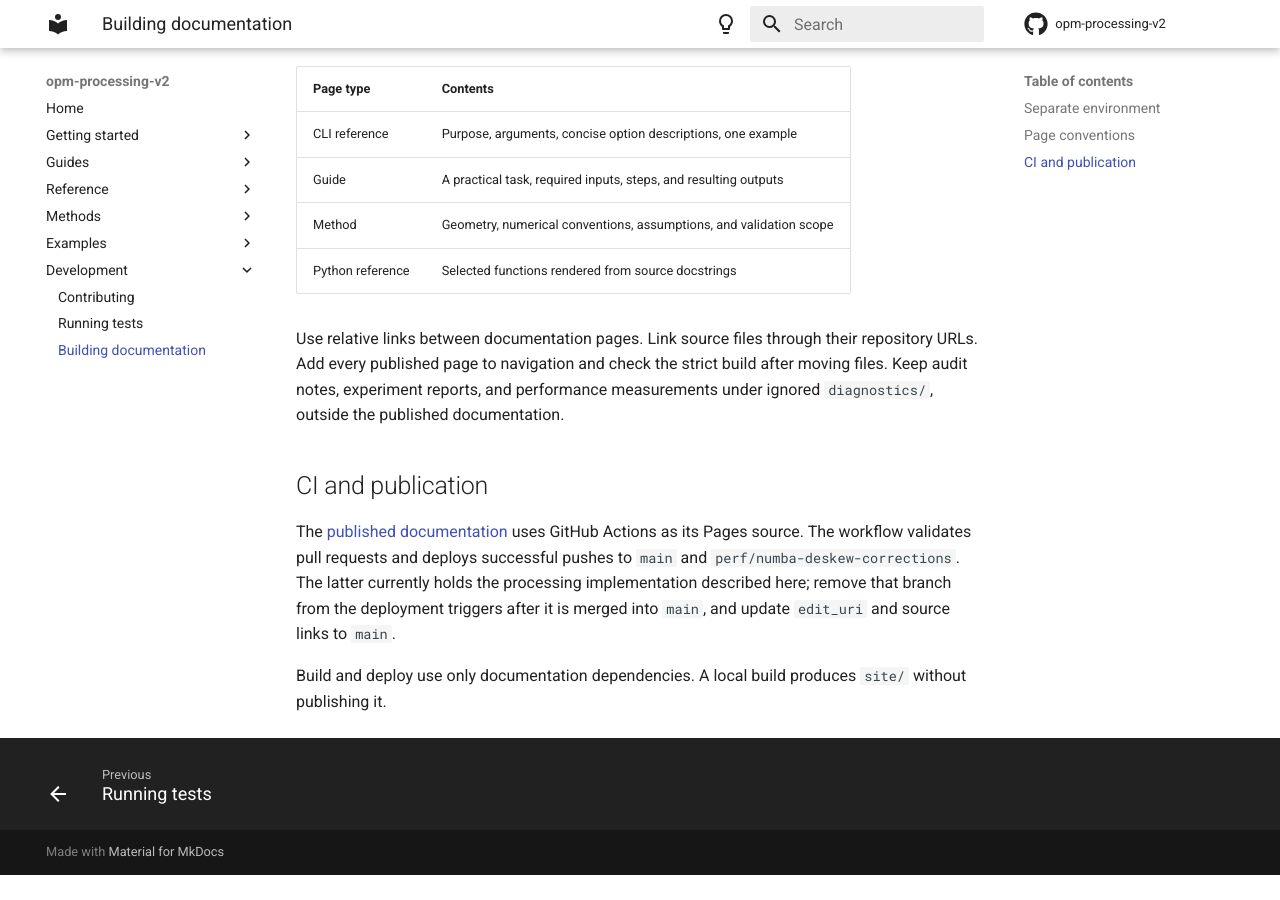
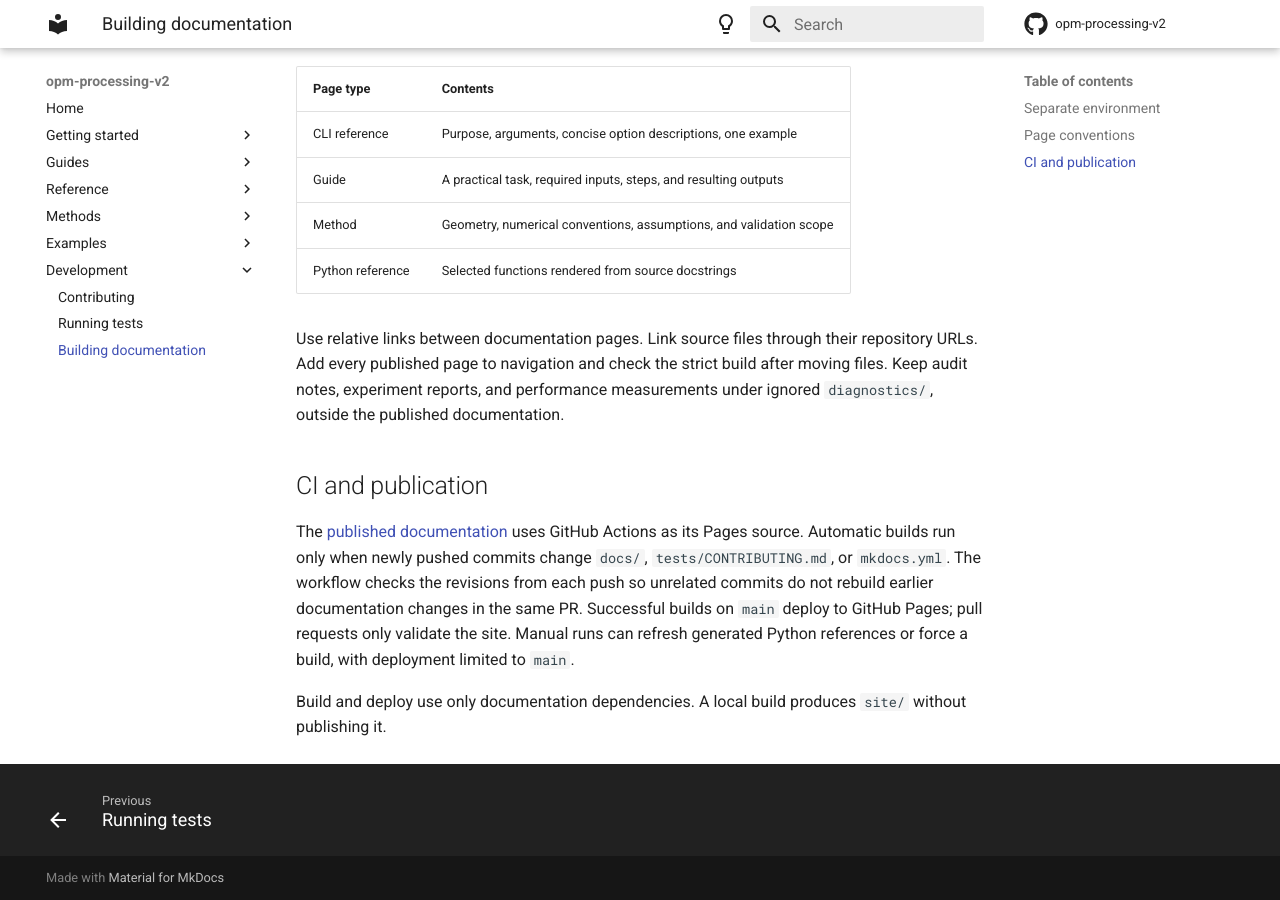
Before and after one commit to QI2lab/opm-processing-v2, an MkDocs documentation site: the page built from docs/development/documentation.md, in a window 1280 px wide and 900 px high, scrolled down 734 px. Built offline with MkDocs 1.6.1 and Material for MkDocs 9.7.7, drawn with Linux system fonts in a browser that asks for light colours; comment, search, counter and statistics services are not loaded; before the commit the page ends 1609 px from its top, so only the background shows below that.

Commit message:
fix: limit documentation CI to relevant changes (#28)
* fix: limit documentation CI to relevant changes

* fix: grant contents permission for draft PR conversion

* fix: skip documentation builds when pushed content is unchanged

```diff
--- a/docs/development/documentation.md
+++ b/docs/development/documentation.md
@@ -44,11 +44,12 @@
 ## CI and publication
 
 The [published documentation](https://qi2lab.github.io/opm-processing-v2/)
-uses GitHub Actions as its Pages source. The workflow validates pull requests
-and deploys successful pushes to `main` and `perf/numba-deskew-corrections`.
-The latter currently holds the processing implementation described here; remove
-that branch from the deployment triggers after it is merged into `main`, and
-update `edit_uri` and source links to `main`.
+uses GitHub Actions as its Pages source. Automatic builds run only when newly
+pushed commits change `docs/`, `tests/CONTRIBUTING.md`, or `mkdocs.yml`. The workflow
+checks the revisions from each push so unrelated commits do not rebuild earlier
+documentation changes in the same PR. Successful builds on `main` deploy to
+GitHub Pages; pull requests only validate the site. Manual runs can refresh
+generated Python references or force a build, with deployment limited to `main`.
 
 Build and deploy use only documentation dependencies. A local build produces
 `site/` without publishing it.
```
Also changed, not shown: 2 other files.
